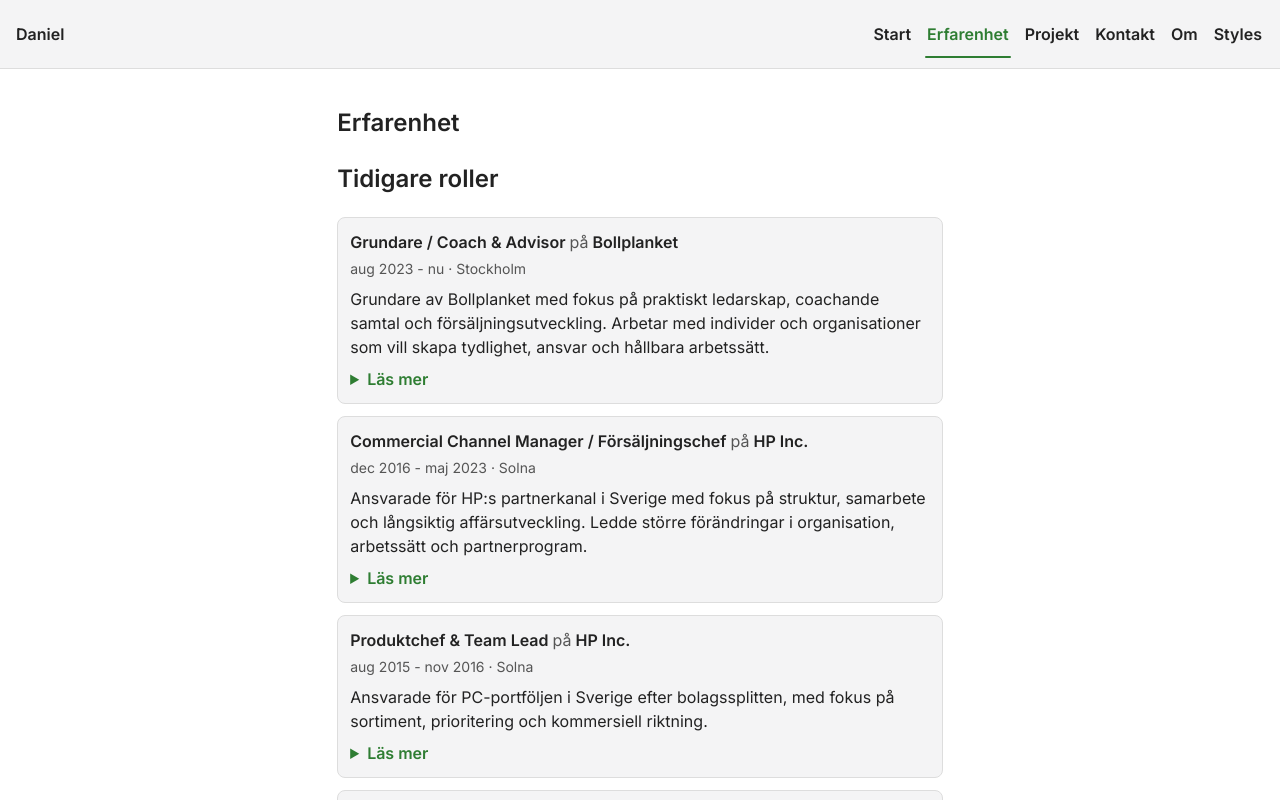
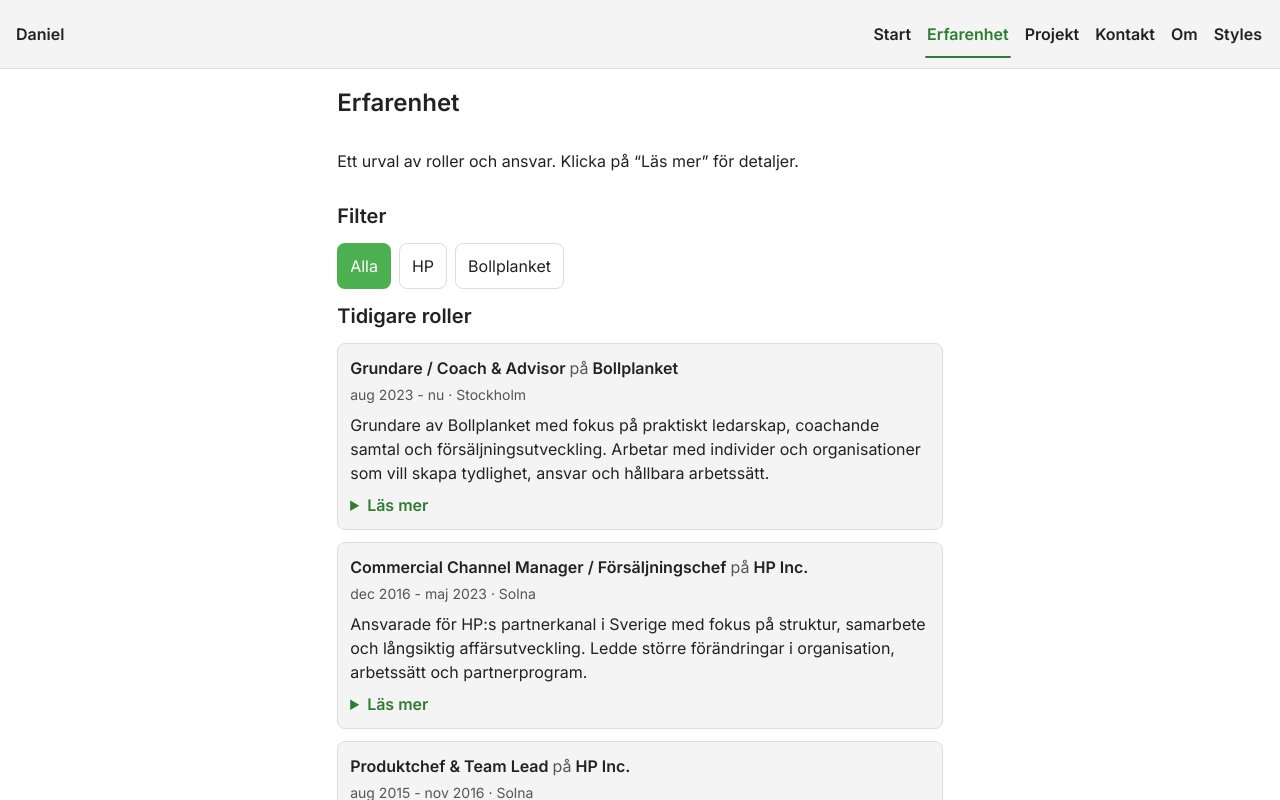
Before and after one commit to BetULose/cv-site, a Vue app in the folder cv-site/: page /cv in a window 1280 px wide. Shown: the top 800 px of the page. Built offline with nearby package versions, Linux system fonts and the light colour scheme.

Commit message:
Feat: experience page with filters and improved structure

```diff
--- a/cv-site/src/views/ExperienceView.vue
+++ b/cv-site/src/views/ExperienceView.vue
@@ -1,40 +1,93 @@
 <template>
-  <article class="page">
-    <h1>Erfarenhet</h1>
+  <article class="page stack">
+    <header class="stack">
+      <h1 class="t-h1">Erfarenhet</h1>
+      <p class="muted">
+        Ett urval av roller och ansvar. Klicka på “Läs mer” för detaljer.
+      </p>
+    </header>
 
-    <section aria-labelledby="jobs">
-      <h2 id="jobs">Tidigare roller</h2>
+    <section class="stack" aria-labelledby="filters">
+      <h2 id="filters" class="t-h2">Filter</h2>
 
-      <div class="jobs">
-<ExperienceItem
-  v-for="job in sortedExperiences"
-  :key="job.id"
-  v-bind="job"
-/>
+      <div class="row">
+        <button
+          class="btn"
+          :class="activeFilter === 'all' ? 'btn--primary' : 'btn--ghost'"
+          type="button"
+          @click="activeFilter = 'all'"
+        >
+          Alla
+        </button>
 
+        <button
+          class="btn"
+          :class="activeFilter === 'hp' ? 'btn--primary' : 'btn--ghost'"
+          type="button"
+          @click="activeFilter = 'hp'"
+        >
+          HP
+        </button>
+
+        <button
+          class="btn"
+          :class="activeFilter === 'bollplanket' ? 'btn--primary' : 'btn--ghost'"
+          type="button"
+          @click="activeFilter = 'bollplanket'"
+        >
+          Bollplanket
+        </button>
+      </div>
+    </section>
+
+    <section class="stack" aria-labelledby="jobs">
+      <h2 id="jobs" class="t-h2">Tidigare roller</h2>
+
+      <div v-if="filteredExperiences.length" class="jobs">
+        <ExperienceItem
+          v-for="job in filteredExperiences"
+          :key="job.id"
+          v-bind="job"
+        />
+      </div>
+
+      <div v-else class="card stack" aria-live="polite">
+        <p>Inga träffar för valt filter.</p>
+        <button class="btn btn--ghost" type="button" @click="activeFilter = 'all'">
+          Visa alla
+        </button>
       </div>
     </section>
   </article>
 </template>
 
 <script setup>
-import { computed } from "vue";
+import { computed, ref } from "vue";
 import ExperienceItem from "../components/ExperienceItem.vue";
 import { experiences } from "../data/experience";
 
+const activeFilter = ref("all");
+
 function toSortValue(job) {
-  // Pågående roller ska komma först
-  const end = (job.end && job.end.trim()) ? job.end : "9999-12";
-  // Sortera primärt på end (nyast), sekundärt på start (nyast)
+  const end = job.end && job.end.trim() ? job.end : "9999-12";
   return `${end}|${job.start}`;
 }
 
 const sortedExperiences = computed(() => {
-  return [...experiences].sort((a, b) => {
-    const av = toSortValue(a);
-    const bv = toSortValue(b);
-    // Descending: "9999-12" (pågående) hamnar överst
-    return bv.localeCompare(av);
-  });
+  return [...experiences].sort((a, b) => toSortValue(b).localeCompare(toSortValue(a)));
+});
+
+const filteredExperiences = computed(() => {
+  const list = sortedExperiences.value;
+
+  if (activeFilter.value === "hp") {
+    return list.filter((j) => j.company.toLowerCase().includes("hp"));
+  }
+
+  if (activeFilter.value === "bollplanket") {
+    return list.filter((j) => j.company.toLowerCase().includes("bollplanket"));
+  }
+
+  return list;
 });
 </script>
```
